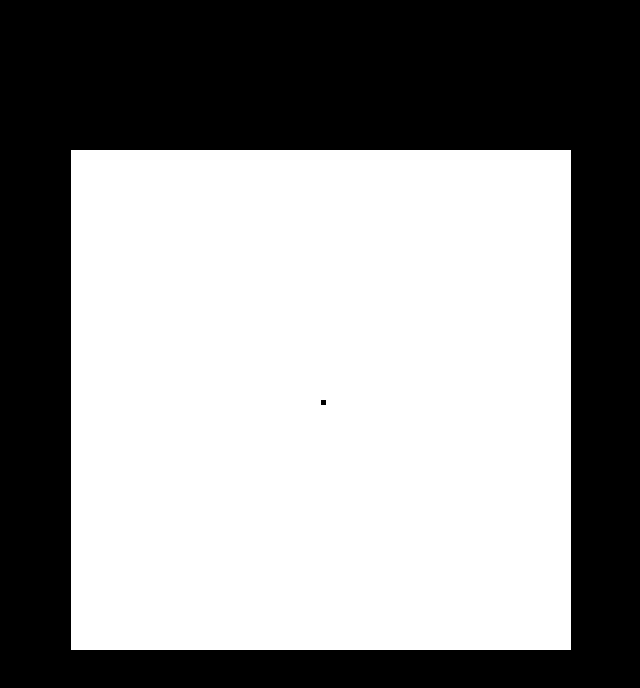
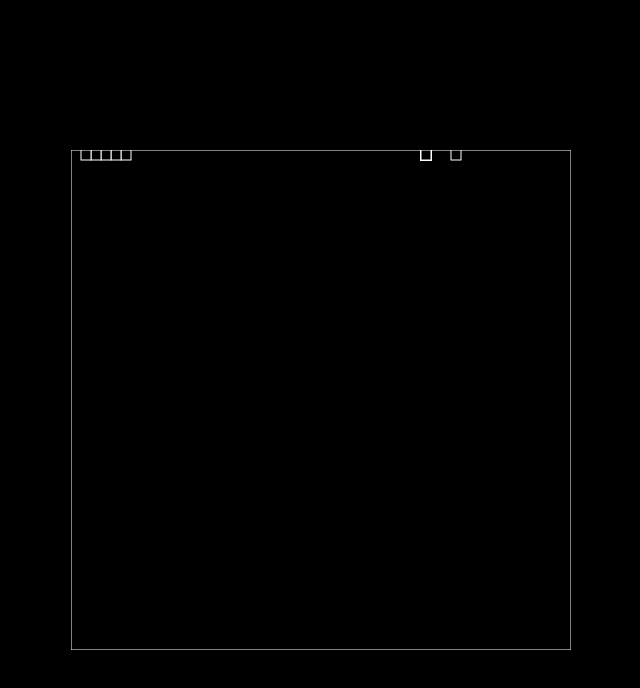
Before and after one commit to HazT123/SNAKE, a plain HTML site: page index.html in a window 1280 px wide. Shown: the whole page, without its empty margins (319-959 px from the left). Drawn offline with nearby package versions, Linux system fonts and the light colour scheme.

Commit message:
95% Done Mate

```diff
--- a/index.html
+++ b/index.html
@@ -6,6 +6,7 @@
     <meta name="viewport" content="width=device-width, initial-scale=1.0">
     <meta http-equiv="X-UA-Compatible" content="ie=edge">
     <link rel="stylesheet" href="style.css">
+    <script src="http://ajax.googleapis.com/ajax/libs/jquery/1.7.1/jquery.min.js" type="text/javascript"></script>
     <title>SNAKE</title>
 </head>
 
--- a/script.js
+++ b/script.js
@@ -1,124 +1,106 @@
-var c = document.getElementById("myCanvas");
-var ctx = c.getContext("2d");
+$(document).ready(function() {
+var canvas = $("#myCanvas")[0];
+var ctx = canvas.getContext("2d");
 
-var x = c.width / 2;
-var y = c.width - 250;
-var right = false;
-var left = false;
-var up = false;
-var down = false;
-var rightStop = false;
-var leftStop = false;
-var upStop = false;
-var downStop = false;
-var lastRight = false;
-var lastLeft = false;
-var lastUp = false;
-var lastDown = false;
-var firstKeyCount = 0
-var X = 0;
-var X = 0;
+var w = 500; var h = 500;
 
-document.addEventListener("keydown", keyDownHandler, false);
+var cellSize = 10;
+var direction;
+var snakeArray = [];
+var food = {};
+var score = 0;
+var scoreText;
 
-function keyDownHandler(e) {
-    if (e.keyCode == 39 && rightStop == false) { // right
-        right = true
-        left = false;
-        up = false;
-        down = false;
-        leftStop = true;
-        rightStop = false;
-        upStop = false;
-        downStop = false;
-        lastRight = true;
-    } else if (e.keyCode == 37 && leftStop == false) { //left
-        right = false
-        left = true;
-        up = false;
-        down = false;
-        rightStop = true;
-        leftStop = false;
-        upStop = false;
-        downStop = false;
-        lastLeft = true;
-    } else if (e.keyCode == 38 && upStop == false) { // up
-        right = false
-        left = false;
-        up = true;
-        down = false;
-        downStop = true;
-        upStop = false;
-        leftStop = false;
-        rightStop = false;
-        lastUp = true;
-    } else if (e.keyCode == 40 && downStop == false) { // down
-        right = false;
-        left = false;
-        up = false;
-        down = true;
-        upStop = true
-        downStop = false;
-        leftStop = false;
-        rightStop = false;
-        lastDown = true;
+function init() {
+    direction = "right";
+    score = 0;
+    createSnake();
+    createFood();
+
+    if(typeof gameLoop != "undefined") clearInterval(paint);
+    gameLoop = setInterval(paint, 50);
+}
+
+init();
+
+function createFood() {
+    food = {
+        x: Math.round(Math.random()*(w-cellSize)/cellSize),
+        y: Math.round(Math.random()*(w-cellSize)/cellSize)
+    };
+}
+
+function createSnake() {
+    var length = 5;
+    snakeArray = [];
+    for (var i = length; i > 0; i--) {
+        snakeArray.push({x: i, y: 0});
     }
 }
 
-function Snake() {
-    ctx.beginPath()
-    ctx.rect(x, y, 5, 5);
-    ctx.fill();
-    ctx.closePath();
+function paint() {
+    ctx.fillStyle = "black";
+    ctx.fillRect(0, 0, w, h);
+    ctx.strokeStyle = "white";
+    ctx.strokeRect(0, 0, w, h);
 
-    if (right) {
-        firstKeyCount ++;
-        x += 0.2;
-        ctx.clearRect(x - 20, y, 6, 6)
-    } else if (right && lastRight == true) { // removes from bottom and left
-        y -= 0.2;
-        ctx.clearRect(x + 20, y + 20, 6, 6);
-    } else if (right && lastLeft == true) { // removes from bottom and right
-        y -= 0.2;
-        ctx.clearRect(x - 20, y + 20, 6, 6);
+    var nx = snakeArray[0].x;
+    var ny = snakeArray[0].y;
+
+    if(direction == "right") nx ++;
+    else if (direction == "left") nx --;
+    else if (direction == "up") ny --;
+    else if (direction == "down") ny ++;
+
+    if (nx == -1 || nx == w/10 || ny == -1 || ny == h/10 || snakeCollision(nx, ny, snakeArray)) {
+        init();
+        return;
     }
 
-    if (left) {
-        x -= 0.2
-        ctx.clearRect(x + 20, y, 6, 6);
-    } else if (left && lastRight == true) { // removes from bottom and left
-        y -= 0.2;
-        ctx.clearRect(x + 20, y + 20, 6, 6);
-    } else if (left && lastLeft == true) { // removes from bottom and right
-        y -= 0.2;
-        ctx.clearRect(x - 20, y + 20, 6, 6);
+    if (nx == food.x && ny == food.y) {
+        var tail = {x: nx, y: ny};
+        createFood();
+        score ++
+    } else {
+        var tail = snakeArray.pop;
+        tail.x = nx; tail.y = ny;
     }
 
-    if (up && lastRight == false && lastLeft == false) { // removes from bottom
-        y -= 0.2;
-        ctx.clearRect(x, y + 20, 6, 6)
-    } else if (up && lastRight == true) { // removes from bottom and left
-        y -= 0.2;
-        ctx.clearRect(x - 20, y + 20, 6, 6);
-    } else if (up && lastLeft == true) { // removes from bottom and right
-        y -= 0.2;
-        ctx.clearRect(x - 20, y + 20, 6, 6);
+    snakeArray.unshift(tail);
+
+    for (var i = 0; i < snakeArray.length; i ++) {
+        var c = snakeArray[i];
+        drawFood(c.x, c.y);
     }
 
-    if (down) {
-        y += 0.2;
-        ctx.clearRect(x, y - 20, 7, 7)
-    } else if (down && lastRight == true) { // removes from bottom and left
-        y -= 0.2;
-        ctx.clearRect(x + 20, y + 20, 7, 7);
-    } else if (down && lastLeft == true) { // removes from bottom and right
-        y -= 0.2;
-        ctx.clearRect(x - 20, y + 20, 7, 7);
-    }
+    drawFood(food.x, food.y);
+
+    scoreText = "Score " + score;
+    ctx.fillText(scoreText, 5, h-5);
+
 }
 
-function draw() {
-    Snake()
+function drawFood(x, y) {
+    ctx.fillStyle = "black";
+    ctx.fillRect(x * cellSize, y * cellSize, cellSize, cellSize);
+    ctx.strokeStyle = "white";
+    ctx.strokeRect(x*cellSize, y*cellSize, cellSize, cellSize);
 }
 
-var Interval = setInterval(draw, 10);
+function snakeCollision(x, y, array) {
+    for (var i = 0; i<array.length; i++) {
+        if(array[i].x == x && array[i]. y == y)
+            return true;
+        }
+    return false;
+}
+
+$(document).keydown(function(e) {
+    var key = e.which;
+    if(key == "37" && direction != "right") direction = "left";
+    else if(key == "38" && direction != "down") direction = "up";
+    else if(key == "39" && direction != "left") direction = "right";
+    else if(key == "40" && direction != "up") direction = "down";
+})
+
+})
```
